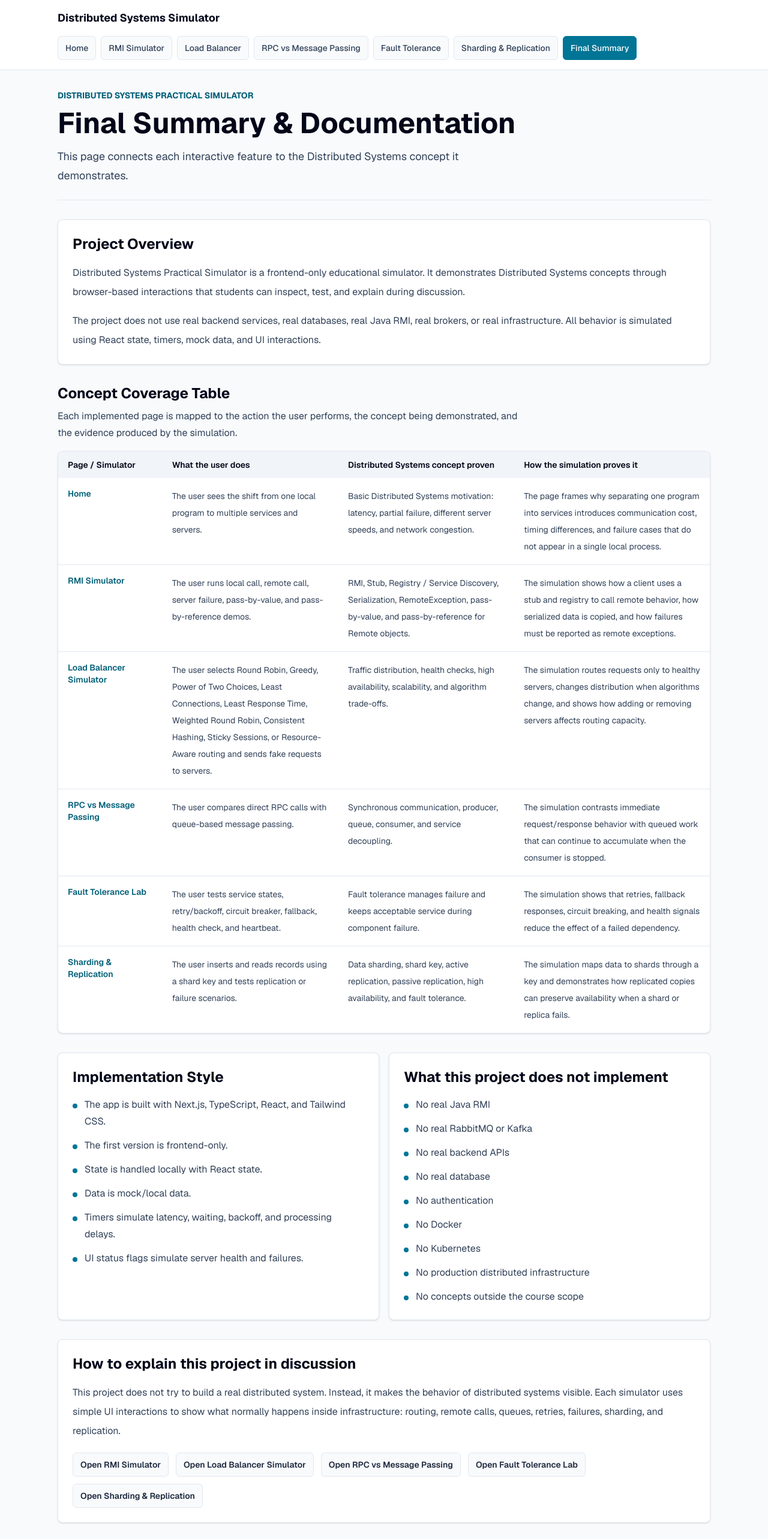
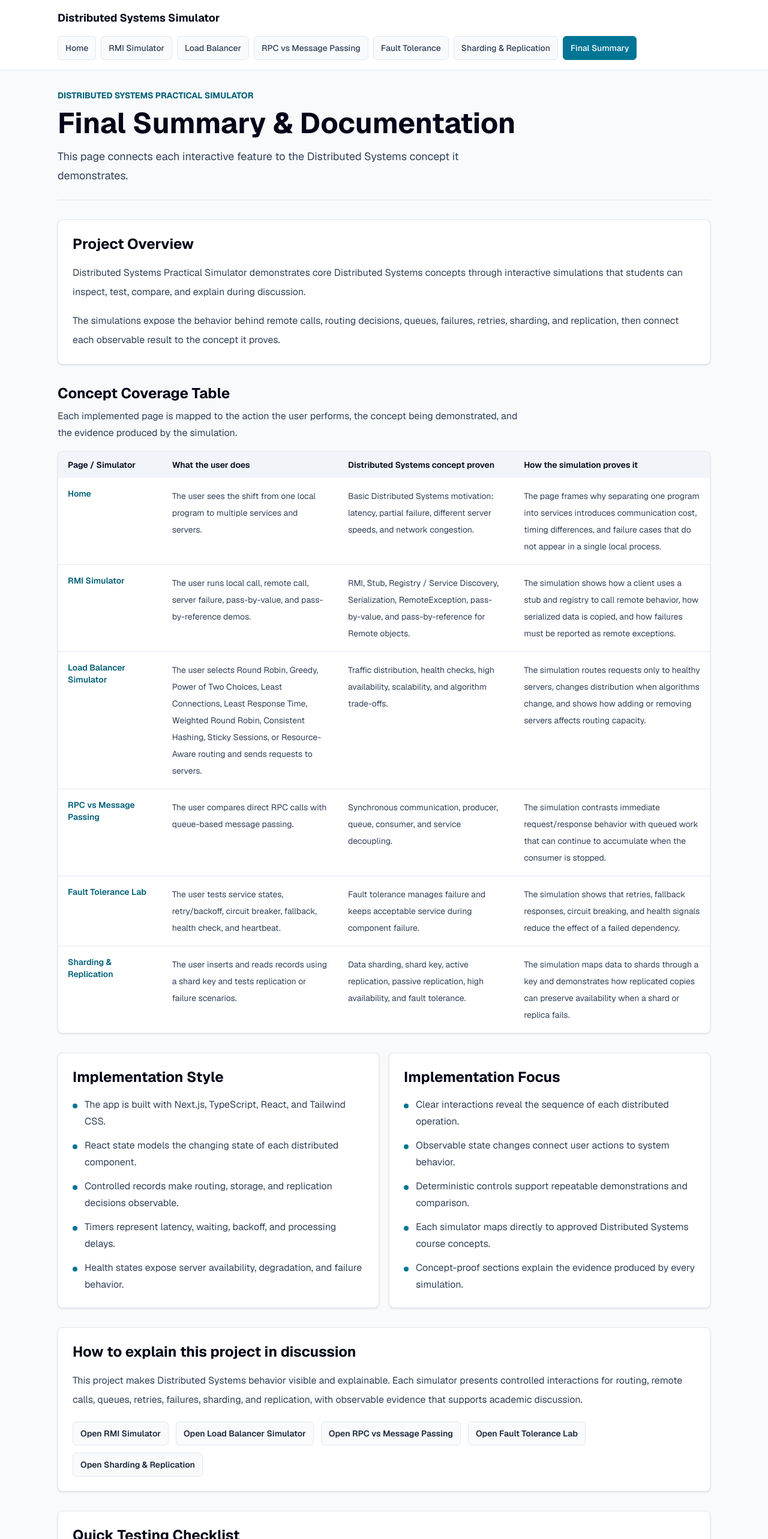
Before and after one commit to AkthamNaeem/distributed-systems-simulator, a Next.js app: page /final-summary in a window 1280 px wide. Shown: the top 2566 px of the page at 60% size. Built offline with nearby package versions, Linux system fonts and the light colour scheme.

Commit message:
Refine academic presentation copy

```diff
--- a/src/app/final-summary/page.tsx
+++ b/src/app/final-summary/page.tsx
@@ -26,7 +26,7 @@ const conceptCoverage = [
     page: "Load Balancer Simulator",
     href: "/load-balancer",
     action:
-      "The user selects Round Robin, Greedy, Power of Two Choices, Least Connections, Least Response Time, Weighted Round Robin, Consistent Hashing, Sticky Sessions, or Resource-Aware routing and sends fake requests to servers.",
+      "The user selects Round Robin, Greedy, Power of Two Choices, Least Connections, Least Response Time, Weighted Round Robin, Consistent Hashing, Sticky Sessions, or Resource-Aware routing and sends requests to servers.",
     concept:
       "Traffic distribution, health checks, high availability, scalability, and algorithm trade-offs.",
     proof:
@@ -66,23 +66,18 @@ const conceptCoverage = [
 
 const implementationPoints = [
   "The app is built with Next.js, TypeScript, React, and Tailwind CSS.",
-  "The first version is frontend-only.",
-  "State is handled locally with React state.",
-  "Data is mock/local data.",
-  "Timers simulate latency, waiting, backoff, and processing delays.",
-  "UI status flags simulate server health and failures.",
+  "React state models the changing state of each distributed component.",
+  "Controlled records make routing, storage, and replication decisions observable.",
+  "Timers represent latency, waiting, backoff, and processing delays.",
+  "Health states expose server availability, degradation, and failure behavior.",
 ];
 
-const notImplemented = [
-  "No real Java RMI",
-  "No real RabbitMQ or Kafka",
-  "No real backend APIs",
-  "No real database",
-  "No authentication",
-  "No Docker",
-  "No Kubernetes",
-  "No production distributed infrastructure",
-  "No concepts outside the course scope",
+const implementationFocus = [
+  "Clear interactions reveal the sequence of each distributed operation.",
+  "Observable state changes connect user actions to system behavior.",
+  "Deterministic controls support repeatable demonstrations and comparison.",
+  "Each simulator maps directly to approved Distributed Systems course concepts.",
+  "Concept-proof sections explain the evidence produced by every simulation.",
 ];
 
 const testingChecklist = [
@@ -104,15 +99,14 @@ export default function FinalSummaryPage() {
         <h2 className="text-2xl font-bold text-slate-950">Project Overview</h2>
         <div className="mt-4 space-y-4 leading-8 text-slate-700">
           <p>
-            Distributed Systems Practical Simulator is a frontend-only
-            educational simulator. It demonstrates Distributed Systems concepts
-            through browser-based interactions that students can inspect, test,
-            and explain during discussion.
+            Distributed Systems Practical Simulator demonstrates core
+            Distributed Systems concepts through interactive simulations that
+            students can inspect, test, compare, and explain during discussion.
           </p>
           <p>
-            The project does not use real backend services, real databases, real
-            Java RMI, real brokers, or real infrastructure. All behavior is
-            simulated using React state, timers, mock data, and UI interactions.
+            The simulations expose the behavior behind remote calls, routing
+            decisions, queues, failures, retries, sharding, and replication,
+            then connect each observable result to the concept it proves.
           </p>
         </div>
       </section>
@@ -212,8 +206,8 @@ export default function FinalSummaryPage() {
           items={implementationPoints}
         />
         <InfoListCard
-          title="What this project does not implement"
-          items={notImplemented}
+          title="Implementation Focus"
+          items={implementationFocus}
         />
       </section>
 
@@ -222,11 +216,11 @@ export default function FinalSummaryPage() {
           How to explain this project in discussion
         </h2>
         <p className="mt-4 leading-8 text-slate-700">
-          This project does not try to build a real distributed system. Instead,
-          it makes the behavior of distributed systems visible. Each simulator
-          uses simple UI interactions to show what normally happens inside
-          infrastructure: routing, remote calls, queues, retries, failures,
-          sharding, and replication.
+          This project makes Distributed Systems behavior visible and
+          explainable. Each simulator presents controlled interactions for
+          routing, remote calls, queues, retries, failures, sharding, and
+          replication, with observable evidence that supports academic
+          discussion.
         </p>
         <div className="mt-5 flex flex-wrap gap-3">
           {conceptCoverage
--- a/src/app/load-balancer/page.tsx
+++ b/src/app/load-balancer/page.tsx
@@ -403,8 +403,9 @@ export default function LoadBalancerPage() {
               Routing Controls
             </h2>
             <p className="mt-2 max-w-3xl leading-7 text-slate-700">
-              Choose an algorithm, pick a mock client for session-based routing,
-              and send fake browser-only requests through the load balancer.
+              Choose an algorithm, select a client profile for session-based
+              routing, and send requests through the load balancer to observe
+              each routing decision.
             </p>
           </div>
           <div className="rounded-lg border border-cyan-100 bg-cyan-50 px-4 py-3 text-sm font-semibold text-cyan-900">
@@ -493,7 +494,7 @@ export default function LoadBalancerPage() {
             <MetricPill label="Traffic Distribution" value="Active" />
             <MetricPill label="High Availability" value="Health checks" />
             <MetricPill label="Scalability" value={`${servers.length} servers`} />
-            <MetricPill label="Health Monitoring" value="Mock status" />
+            <MetricPill label="Health Monitoring" value="Live state" />
           </div>
         </div>
 
--- a/src/app/page.tsx
+++ b/src/app/page.tsx
@@ -47,7 +47,7 @@ const simulatorLinks = [
     explanation:
       "Review the concept coverage table and connect each simulator action to its Distributed Systems proof.",
     proof:
-      "The project remains frontend-only while demonstrating the approved course concepts clearly.",
+      "The project connects every implemented interaction to an approved Distributed Systems course concept.",
     href: "/final-summary",
   },
 ];
@@ -71,7 +71,7 @@ export default function Home() {
   return (
     <PageShell
       title="Distributed Systems Practical Simulator"
-      subtitle="An academic educational interface that explains how a simple local program becomes a Distributed System made of multiple services and servers."
+      subtitle="An interactive academic simulator that shows how local programs evolve into Distributed Systems composed of multiple services and servers."
     >
       <section className="rounded-lg border border-slate-200 bg-white p-6 shadow-sm">
         <div className="max-w-4xl">
@@ -79,22 +79,21 @@ export default function Home() {
             Project Purpose
           </h2>
           <p className="mt-4 leading-8 text-slate-700">
-            Distributed Systems Practical Simulator is a frontend-only academic
-            app that makes core Distributed Systems behavior visible in the
-            browser. Each page turns one course concept into a small simulation
-            that can be run, observed, and explained during a university
-            discussion.
+            This project demonstrates core Distributed Systems concepts through
+            interactive simulations. Each page exposes an abstract distributed
+            behavior through controlled interactions that can be run, observed,
+            and explained during a university discussion.
           </p>
         </div>
         <div className="mt-6 rounded-lg border border-cyan-200 bg-cyan-50 p-4">
           <p className="text-sm font-bold uppercase tracking-normal text-cyan-900">
-            Important scope
+            Simulation Approach
           </p>
           <p className="mt-2 leading-7 text-cyan-950">
-            The app does not implement real infrastructure. It uses React state,
-            timers, mock records, and UI status flags to simulate RMI,
-            load balancing, RPC, message queues, fault tolerance, sharding, and
-            replication.
+            Observable state changes and controlled timing make remote calls,
+            load distribution, RPC, message queues, failures, retries,
+            sharding, and replication visible. Each interaction connects the
+            demonstrated behavior to the Distributed Systems concept it proves.
           </p>
         </div>
       </section>
--- a/src/app/rmi-simulator/page.tsx
+++ b/src/app/rmi-simulator/page.tsx
@@ -294,7 +294,10 @@ export default function RmiSimulatorPage() {
             crossing the network.
           </p>
           <p>The receiver gets deserialized data.</p>
-          <p>This simulator represents serialization visually only.</p>
+            <p>
+              The visualization traces serialization as data moves across the
+              network boundary.
+            </p>
         </InfoPanel>
 
         <div className="rounded-lg border border-slate-200 bg-white p-5 shadow-sm lg:col-span-2">
--- a/src/app/sharding-replication/page.tsx
+++ b/src/app/sharding-replication/page.tsx
@@ -450,7 +450,7 @@ export default function ShardingReplicationPage() {
       <section className="grid gap-4 xl:grid-cols-[1.1fr_0.9fr]">
         <SimulatorPanel
           title="Shard Key and Record Routing"
-          summary="Insert a mock user record and watch the browser calculate which shard owns it."
+          summary="Insert a user record and observe the shard-key calculation that determines which shard owns it."
         >
           <div className="grid gap-4 md:grid-cols-2">
             <label className="block">
@@ -489,8 +489,8 @@ export default function ShardingReplicationPage() {
             </ActionButton>
           </div>
           <p className="mt-3 text-sm leading-6 text-slate-600">
-            The routing rule is intentionally simple so the shard key result is
-            easy to explain during discussion.
+            The modulo routing rule produces deterministic shard assignments
+            that can be traced during discussion.
           </p>
 
           <ResultBox text={routeMessage} />
@@ -597,8 +597,8 @@ export default function ShardingReplicationPage() {
             <li>Records with different keys can be stored on different nodes.</li>
             <li>This reduces the amount of data each node must store.</li>
             <li>
-              This simulator uses <code>recordId % shardCount</code> for
-              simplicity.
+              This simulator uses <code>recordId % shardCount</code> to produce
+              deterministic shard assignments.
             </li>
           </ul>
         </InfoPanel>
```
